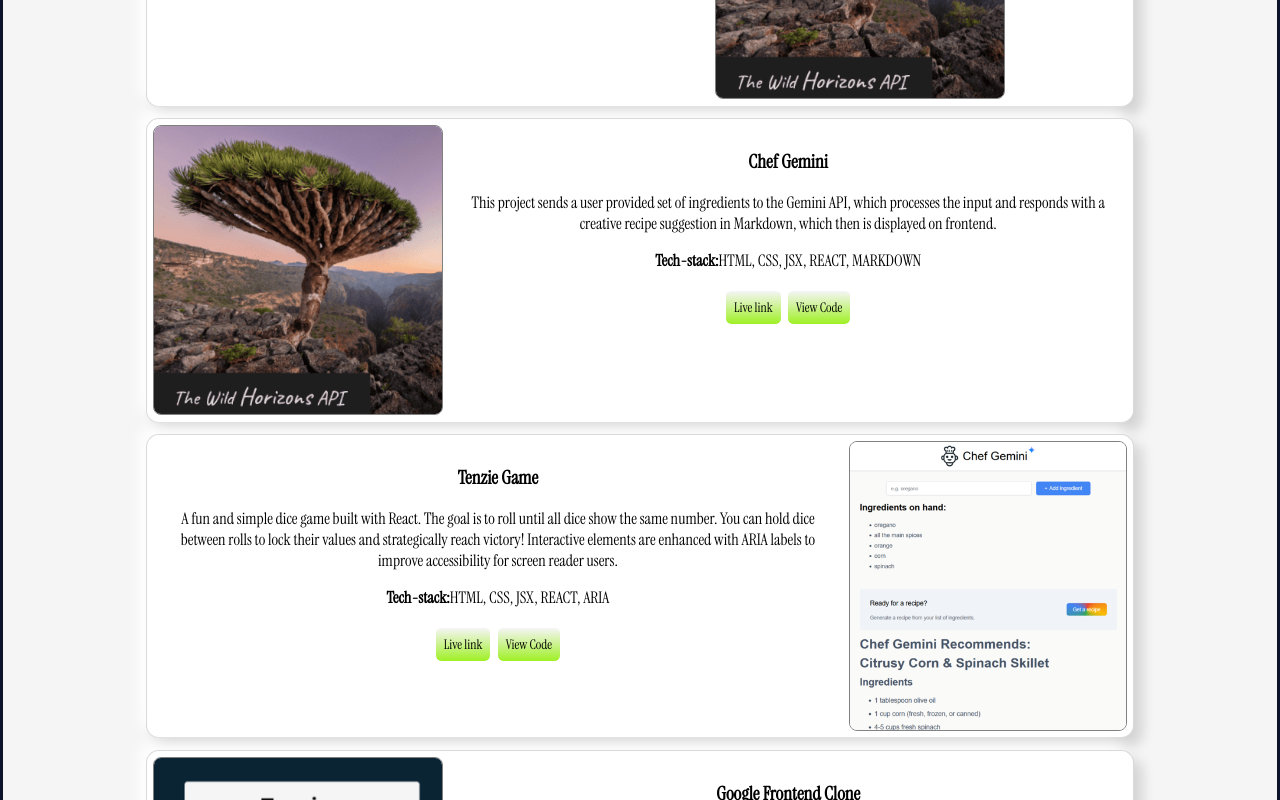
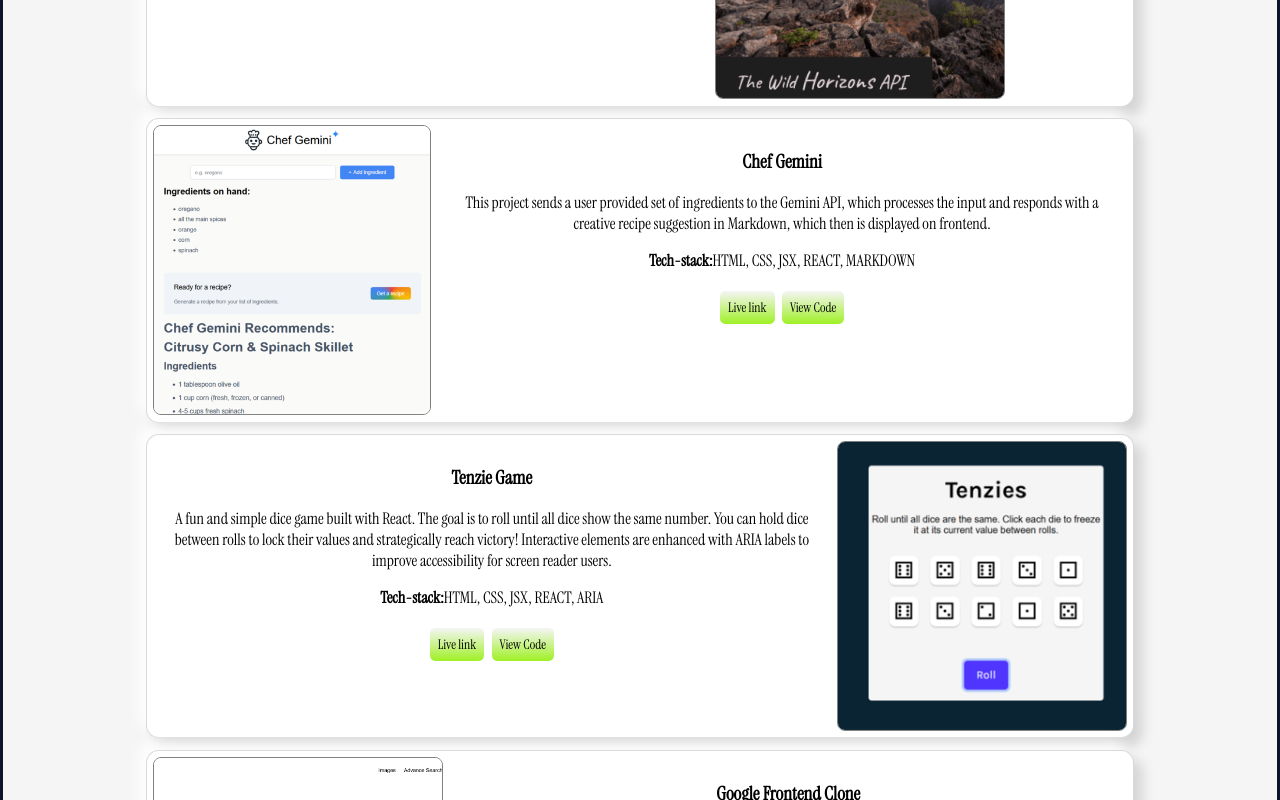
Before and after one commit to DeepakSingh9999/Portfolio, a React (Vite) app: page / in a window 1280 px wide. Shown: the part 2180-2980 px from the top of the page. Built offline with nearby package versions, Linux system fonts and the light colour scheme.

Commit message:
Update projects.jsx

```diff
--- a/src/assets/components/projects.jsx
+++ b/src/assets/components/projects.jsx
@@ -29,7 +29,7 @@ export default function Projects(){
 
         {id: 3,
             title: 'Chef Gemini',
-            image: `${projectLink2}`,
+            image: `${projectLink3}`,
             description: 'This project sends a user provided set of ingredients to the Gemini API, which processes the input and responds with a creative recipe suggestion in Markdown, which then is displayed on frontend.',
             techStack: 'HTML, CSS, JSX, REACT, MARKDOWN',
             liveLink: 'https://chef-gemini-379n.vercel.app/',
@@ -38,7 +38,7 @@ export default function Projects(){
 
         {id: 4,
             title: 'Tenzie Game',
-            image: `${projectLink3}`,
+            image: `${projectLink4}`,
             description: 'A fun and simple dice game built with React. The goal is to roll until all dice show the same number. You can hold dice between rolls to lock their values and strategically reach victory! Interactive elements are enhanced with ARIA labels to improve accessibility for screen reader users.',
             techStack: 'HTML, CSS, JSX, REACT, ARIA',
             liveLink: 'https://tenzie-game-theta.vercel.app/',
@@ -47,7 +47,7 @@ export default function Projects(){
 
         {id: 5,
             title: 'Google Frontend Clone',
-            image: `${projectLink4}`,
+            image: `${projectLink5}`,
             description: 'This project is a frontend-only clone of Google’s search interfaces. It replicates the design and functionality of Google Search, Google Image Search, Google Advanced Search.',
             techStack: 'HTML, CSS, JAVASCRIPT',
             liveLink: 'https://search-clone-drab.vercel.app/',
@@ -56,7 +56,7 @@ export default function Projects(){
 
         {id: 6,
             title: 'My Travel Journal',
-            image: `${projectLink5}`,
+            image: `${projectLink6}`,
             description: 'This React application uses arrays to store and manage a list of data items, and props to pass this data to child components for display. It showcases how to use these React features for efficient rendering of multiple elements, making it easy to dynamically manage data and structure.',
             techStack: 'HTML, CSS, JSX, REACT',
             liveLink: 'https://react-travel-journal-two.vercel.app/',
```
